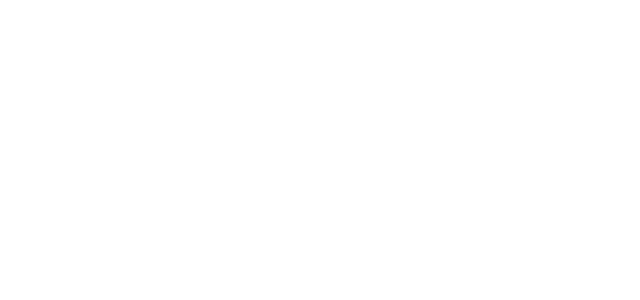
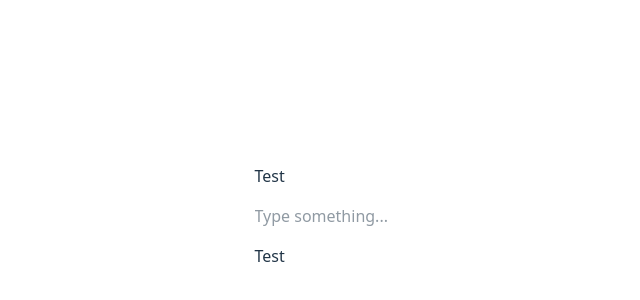
Before and after one commit to Soumyadip-cmd/beep-technical-assessment, a React (Vite) app: page / in a window 1280 px wide. Shown: the part 184-484 px from the top of the page, without its empty margins (270-910 px from the left). Built offline with nearby package versions, Linux system fonts and the light colour scheme.

Commit message:
Add basic structure and basic functionalities

```diff
--- a/package.json
+++ b/package.json
@@ -10,6 +10,7 @@
     "preview": "vite preview"
   },
   "dependencies": {
+    "@floating-ui/react": "^0.27.6",
     "@tailwindcss/vite": "^4.1.3",
     "react": "^19.0.0",
     "react-dom": "^19.0.0",
--- a/src/App.tsx
+++ b/src/App.tsx
@@ -1,11 +1,27 @@
-import { useState } from 'react'
 import './App.css'
+import Autocomplete from './autocomplete'
 
 function App() {
-  const [count, setCount] = useState(0)
 
   return (
     <>
+      <Autocomplete
+        label="Test"
+        description="Test"
+        placeholder="Type something..."
+        options={['apple', 'banana', 'orange']}
+        renderOption={(option) => <div>{option}</div>}
+        onInputChange={(value) => console.log(value)}
+        onChange={(value) => console.log(value)}
+        filterOptions={(options, state) => {
+          return options.filter(option => option.includes(state.inputValue))
+        }
+        }
+        value={['apple']}
+        multiple={true}
+        loading={false}
+        disabled={false}
+      />
     </>
   )
 }
--- a/src/autocomplete.css
+++ b/src/autocomplete.css
@@ -1,9 +1,24 @@
 @import "tailwindcss";
 
 .autocomplete-container {
-  max-width: 1280px;
+  max-width: 3600px;
   margin: 0 auto;
   padding: 2rem;
-  text-align: center;
   background-color: #ffffff;
 }
+
+.autocomplete-label {
+  font-size: 16px;
+  margin-bottom: 1rem;
+}
+
+.autocomplete-label-container {
+  display: flex;
+  justify-content: left;
+}
+
+.autocomplete-description-container {
+  display: flex;
+  justify-content: left;
+  margin-top: 1rem;
+}
--- a/src/autocomplete.tsx
+++ b/src/autocomplete.tsx
@@ -1,5 +1,18 @@
-import React, { useState } from 'react';
+import React, { useState, useRef, forwardRef } from 'react';
 import './autocomplete.css'
+import {
+    useRole,
+    useDismiss,
+    useListNavigation,
+    flip,
+    size,
+    useFloating,
+    autoUpdate,
+    useInteractions,
+    FloatingPortal,
+    FloatingFocusManager,
+    useId
+ } from '@floating-ui/react';
 
 interface AutocompleteProps <T extends string | object> {
     description?: string;
@@ -15,3 +28,182 @@
     renderOption?: (option: string, state: { inputValue: string }) => React.ReactNode;
     value?: T | T[];
 }
+
+interface ItemProps {
+    children: React.ReactNode;
+    active: boolean;
+  }
+
+const Item = forwardRef<
+  HTMLDivElement,
+  ItemProps & React.HTMLProps<HTMLDivElement>
+>(({ children, active, ...rest }, ref) => {
+  const id = useId();
+  return (
+    <div
+      ref={ref}
+      role="option"
+      id={id}
+      aria-selected={active}
+      {...rest}
+      style={{
+        display: "flex",
+        alignItems: "center",
+        padding: "8px 12px",
+        background: active ? "lightblue" : "none",
+        cursor: "default",
+        ...rest.style,
+      }}
+    >
+      {children}
+    </div>
+  );
+});
+
+function Autocomplete<T extends string | object>({
+    description,
+    disabled = false,
+    filterOptions,
+    label,
+    loading = false,
+    multiple = false,
+    onChange,
+    onInputChange,
+    options,
+    placeholder,
+    renderOption,
+    value,
+    } : AutocompleteProps<T>) {
+        const[isOpen, setIsOpen] = useState(false);
+        const [activeIndex, setActiveIndex] = useState<number | null>(null);
+        const [selectedValues, setSelectedValues] = useState<T[]>([]);
+
+
+        const listRef = useRef<Array<HTMLElement | null>>([]);
+
+        const { refs, floatingStyles, context } = useFloating<HTMLInputElement>({
+            whileElementsMounted: autoUpdate,
+            open: isOpen,
+            onOpenChange: setIsOpen,
+            middleware: [
+              flip({ padding: 10 }),
+              size({
+                apply({ rects, availableHeight, elements }) {
+                  Object.assign(elements.floating.style, {
+                    width: `${rects.reference.width}px`,
+                    maxHeight: `${availableHeight}px`,
+                  });
+                },
+                padding: 10,
+              }),
+            ],
+          });
+        const role = useRole(context, { role: "listbox" });
+        const dismiss = useDismiss(context);
+        const listNav = useListNavigation(context, {
+            listRef,
+            activeIndex,
+            onNavigate: setActiveIndex,
+            virtual: true,
+            loop: true,
+        });
+
+        const { getReferenceProps, getFloatingProps, getItemProps } = useInteractions(
+            [role, dismiss, listNav]
+          );
+
+        const handleInputClick = () => {
+            setIsOpen(true);
+            setActiveIndex(0);
+        }
+
+    return (
+        <div className="autocomplete-container">
+            <div className='autocomplete-label-container'>
+                {label && <label className="autocomplete-label">{label}</label>}
+            </div>
+            <input className='autocomplete-input'
+                {...getReferenceProps({
+                    ref: refs.setReference,
+                    onClick: handleInputClick,
+                    disabled,
+                    placeholder,
+                    // onChange: (e: { target: { value: string; }; }) => {
+                    //     if (onInputChange) {
+                    //         onInputChange(e.target.value);
+                    //     }
+                    //     setIsOpen(true);
+                    // },
+                })}
+            />
+            {isOpen && (
+            <FloatingPortal>
+            <FloatingFocusManager
+                context={context}
+                initialFocus={-1}
+                visuallyHiddenDismiss
+            >
+                <div
+                {...getFloatingProps({
+                    ref: refs.setFloating,
+                    style: {
+                    ...floatingStyles,
+                    background: "#eee",
+                    color: "black",
+                    overflowY: "auto",
+                    },
+                })}
+                >
+                {options.map((option, index) => (
+                    <Item
+                    {...getItemProps({
+                        key: typeof option === 'object' ? JSON.stringify(option) : option,
+                        ref(node) {
+                        listRef.current[index] = node;
+                        },
+                        onClick() {
+                            if (multiple) {
+                              setSelectedValues((prev) => {
+                                const index = prev.findIndex(v => JSON.stringify(v) === JSON.stringify(option));
+                                const newValues = index >= 0
+                                  ? prev.filter((_, i) => i !== index) // remove
+                                  : [...prev, option]; // add
+
+                                onChange?.(newValues);
+                                return newValues;
+                              });
+                            } else {
+                              onChange?.(option);
+                              setIsOpen(false);
+                            }
+                            refs.domReference.current?.focus();
+                          },
+
+                    })}
+                    active={activeIndex === index}
+                    >
+                    <input
+                        type="checkbox"
+                        checked={multiple
+                        ? selectedValues.some(v => JSON.stringify(v) === JSON.stringify(option))
+                        : value === option}
+                        readOnly
+                        style={{ marginRight: 8 }}
+                    />
+                    {renderOption
+                        ? renderOption(typeof option === 'string' ? option : JSON.stringify(option), { inputValue: '' })
+                        : typeof option === 'string' ? option : JSON.stringify(option)}
+                    </Item>
+                ))}
+                </div>
+            </FloatingFocusManager>
+            </FloatingPortal>
+        )}
+            <div className="autocomplete-description-container">
+                {description && <p className="autocomplete-description">{description}</p>}
+            </div>
+        </div>
+    );
+};
+
+export default Autocomplete;
```
Also changed, not shown: 1 other file (tests, documents, lock files or other folders).
